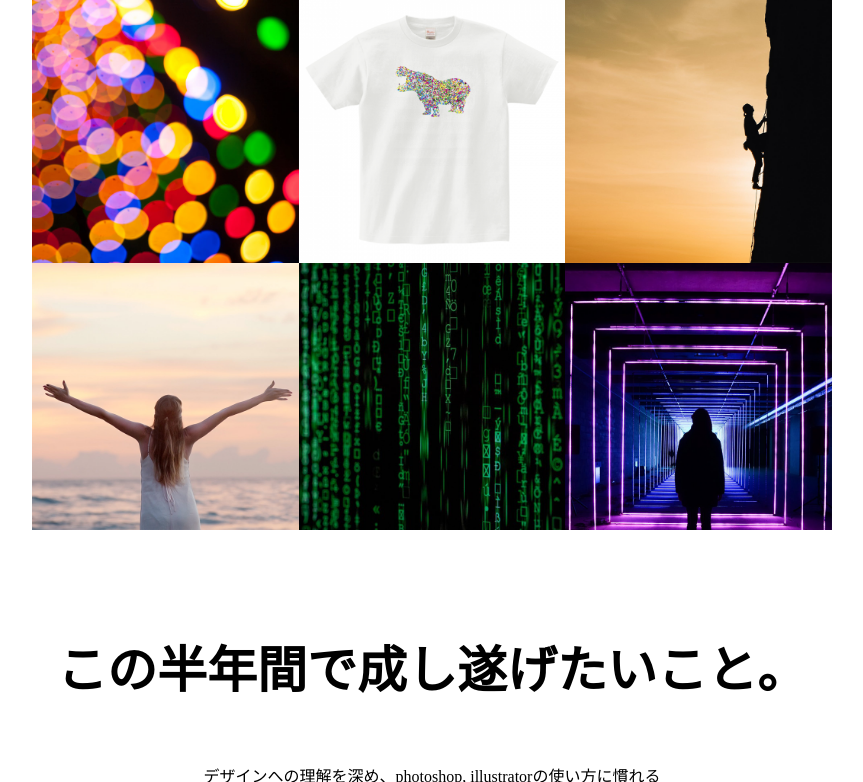
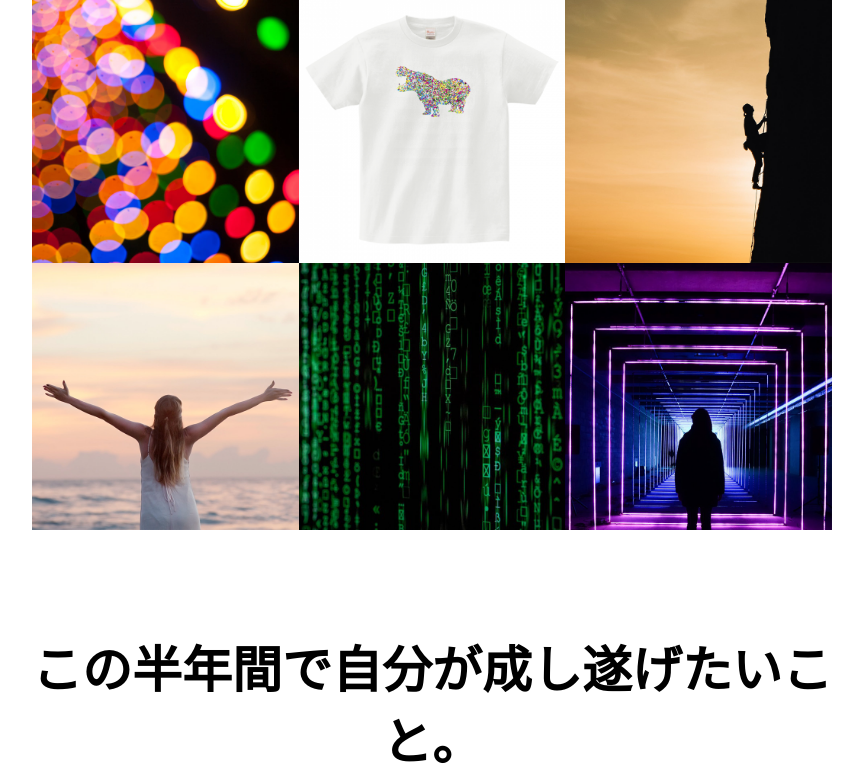
Before and after one commit to wataruozaki/test01, a plain HTML site: page index.html in a window 1280 px wide. Shown: the part 2018-2800 px from the top of the page, without its empty margins (208-1071 px from the left). Drawn offline with nearby package versions, Linux system fonts and the light colour scheme.

Commit message:
見出しを丁寧に変更

```diff
--- a/index.html
+++ b/index.html
@@ -99,7 +99,7 @@
                 </div>
 
                 <div id="target">
-                    <h1>この半年間で成し遂げたいこと。</h1>
+                    <h1>この半年間で自分が成し遂げたいこと。</h1>
                     <div class="element js-animation">
                         <p>デザインへの理解を深め、photoshop, illustratorの使い方に慣れる</p>
                     </div>
```
